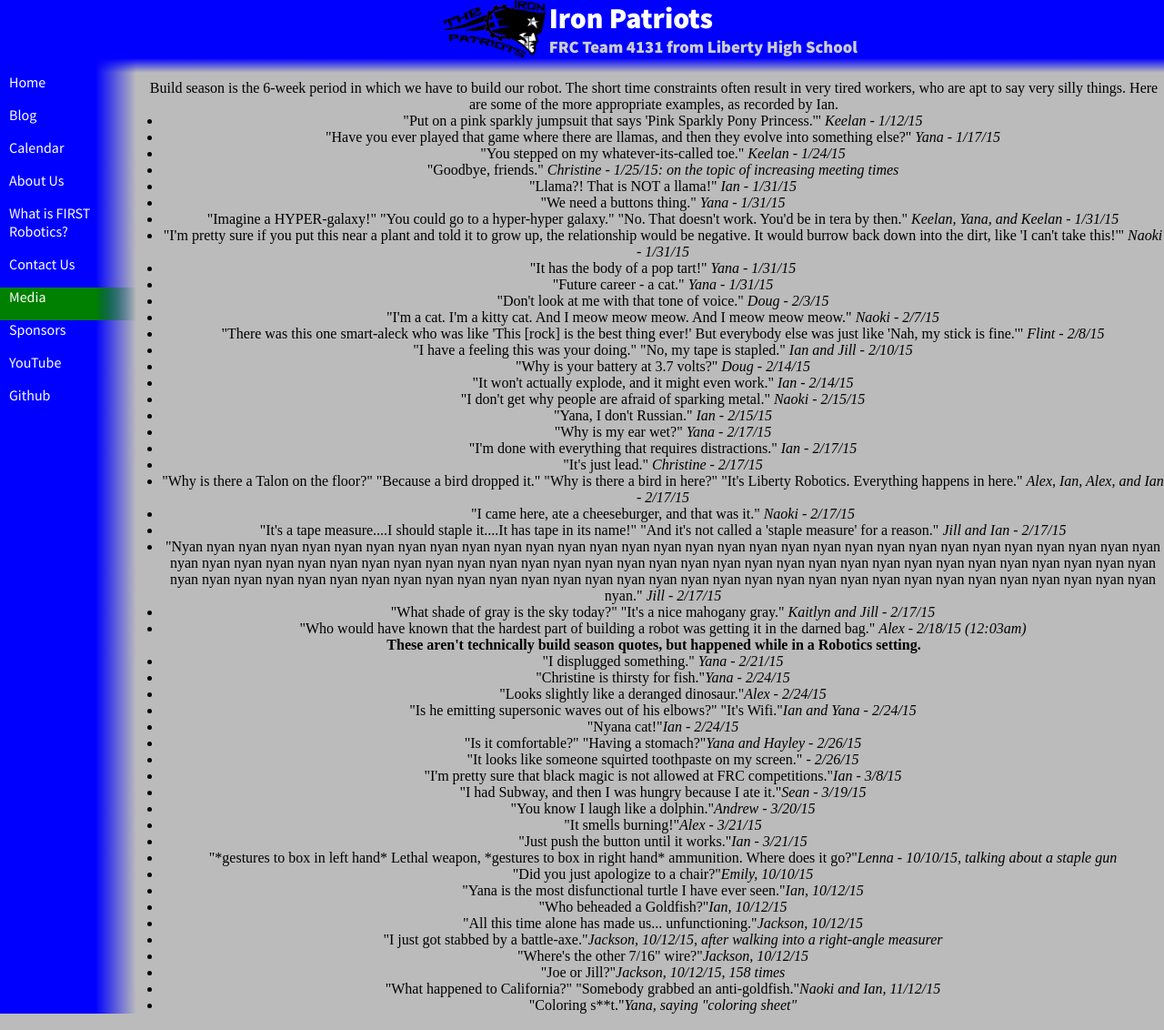
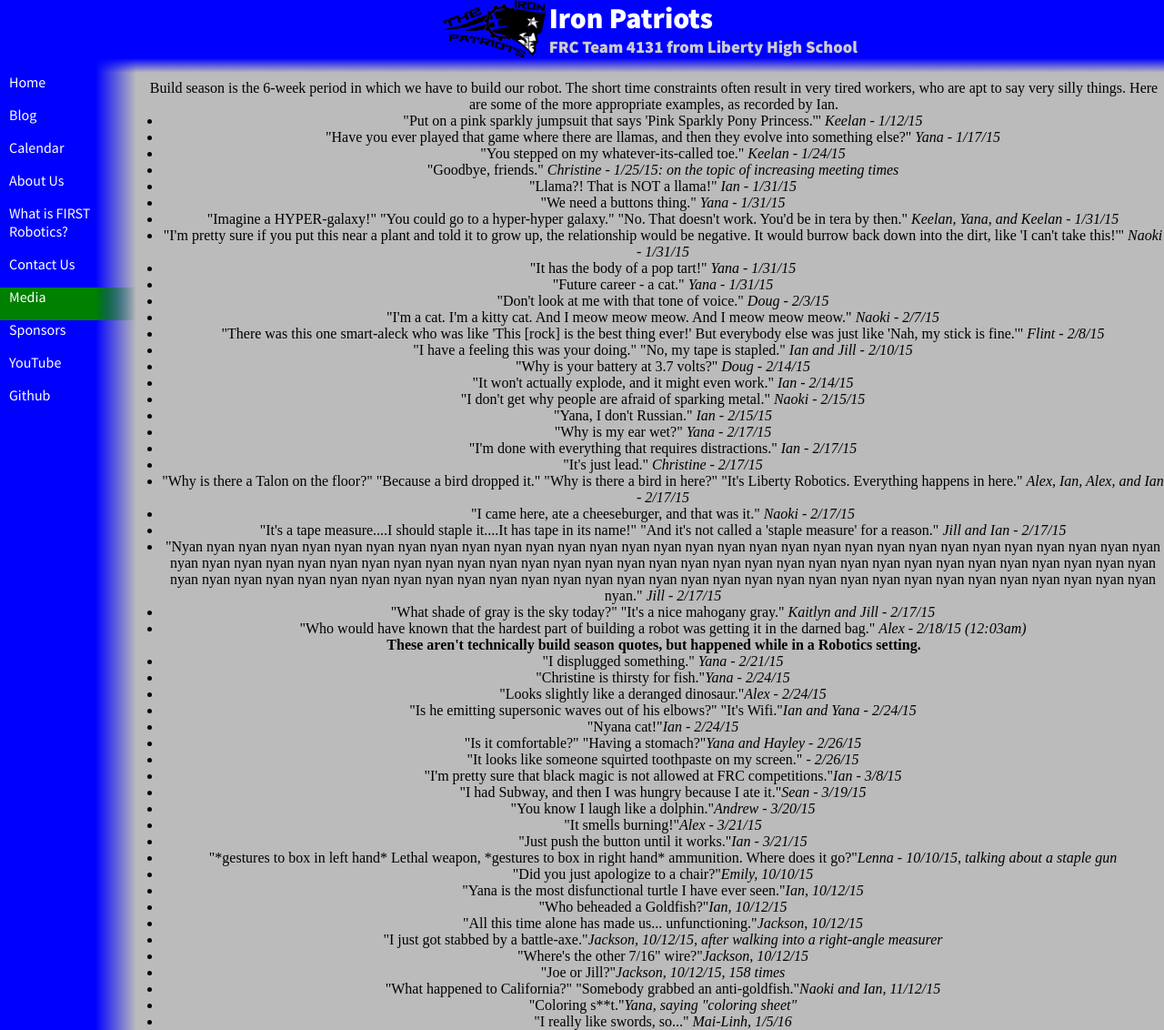
Before and after one commit to katiebugmoon/FRC4131.github.io, a Jekyll site: the page built from media/2015/quotes.html, in a window 1280 px wide. Shown: the whole page at 91% size. Built offline with Jekyll 4.4.1, drawn with Linux system fonts in a browser that asks for light colours; nearby versions of some CDN libraries.

Commit message:
New quote

```diff
--- a/media/2015/quotes.html
+++ b/media/2015/quotes.html
@@ -56,5 +56,6 @@ title: Build Season 2015 Quotes
 	<li>"Joe or Jill?"<i>Jackson, 10/12/15, 158 times</i></li>
 	<li>"What happened to California?" "Somebody grabbed an anti-goldfish."<i>Naoki and Ian, 11/12/15</i></li>
 	<li>"Coloring  s**t."<i>Yana, saying "coloring sheet"</i></li>
+	<li>"I really like swords, so..." <i>Mai-Linh, 1/5/16</i></li>
 </ul>
 <center>
```
